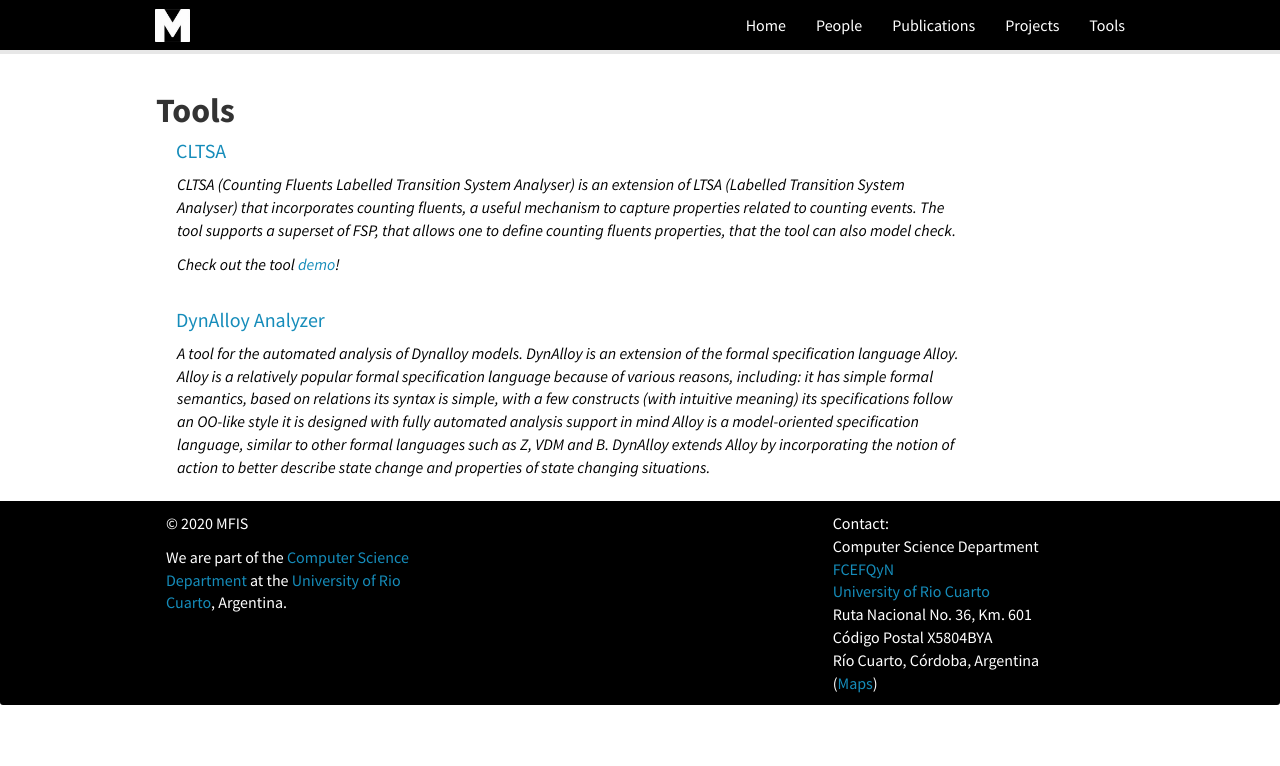
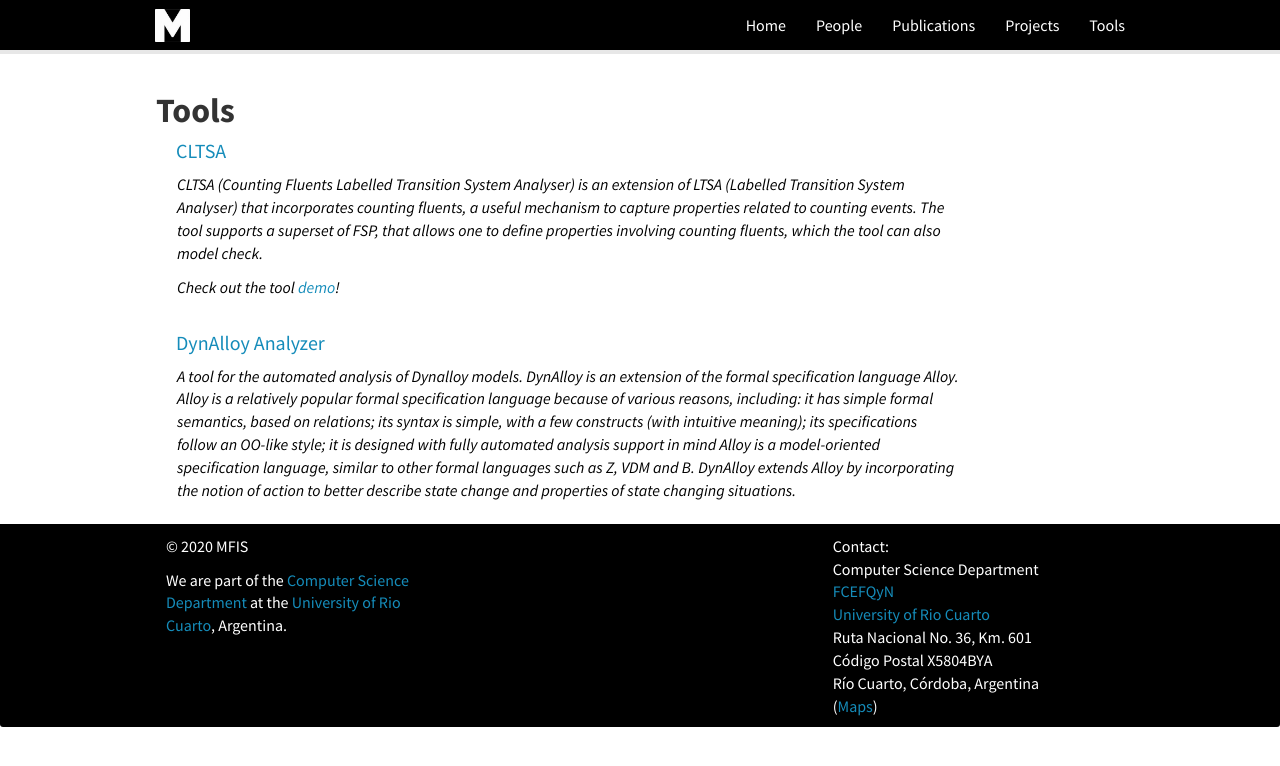
Before and after one commit to facumolina/mfis, a Jekyll site: the page built from _pages/tools.md, in a window 1280 px wide. Shown: the top 766 px of the page. Built offline with Jekyll 4.4.1, drawn with Linux system fonts in a browser that asks for light colours; nearby versions of some CDN libraries.

Commit message:
Updating tools descriptions

```diff
--- a/_data/tools.yml
+++ b/_data/tools.yml
@@ -1,8 +1,8 @@
 - name: CLTSA
   web: http://countingfluents.weebly.com/
-  description: "CLTSA (Counting Fluents Labelled Transition System Analyser) is an extension of LTSA (Labelled Transition System Analyser) that incorporates counting fluents, a useful mechanism to capture properties related to counting events. The tool supports a superset of FSP, that allows one to define counting fluents properties, that the tool can also model check."
+  description: "CLTSA (Counting Fluents Labelled Transition System Analyser) is an extension of LTSA (Labelled Transition System Analyser) that incorporates counting fluents, a useful mechanism to capture properties related to counting events. The tool supports a superset of FSP, that allows one to define properties involving counting fluents, which the tool can also model check."
   demo: https://youtu.be/To24uAeCt00
 
 - name: DynAlloy Analyzer
   web: https://dc.exa.unrc.edu.ar/tools/dynalloy-web/
-  description: "A tool for the automated analysis of Dynalloy models. DynAlloy is an extension of the formal specification language Alloy. Alloy is a relatively popular formal specification language because of various reasons, including: it has simple formal semantics, based on relations its syntax is simple, with a few constructs (with intuitive meaning) its specifications follow an OO-like style it is designed with fully automated analysis support in mind Alloy is a model-oriented specification language, similar to other formal languages such as Z, VDM and B. DynAlloy extends Alloy by incorporating the notion of action to better describe state change and properties of state changing situations."
+  description: "A tool for the automated analysis of Dynalloy models. DynAlloy is an extension of the formal specification language Alloy. Alloy is a relatively popular formal specification language because of various reasons, including: it has simple formal semantics, based on relations; its syntax is simple, with a few constructs (with intuitive meaning); its specifications follow an OO-like style; it is designed with fully automated analysis support in mind Alloy is a model-oriented specification language, similar to other formal languages such as Z, VDM and B. DynAlloy extends Alloy by incorporating the notion of action to better describe state change and properties of state changing situations."
```
